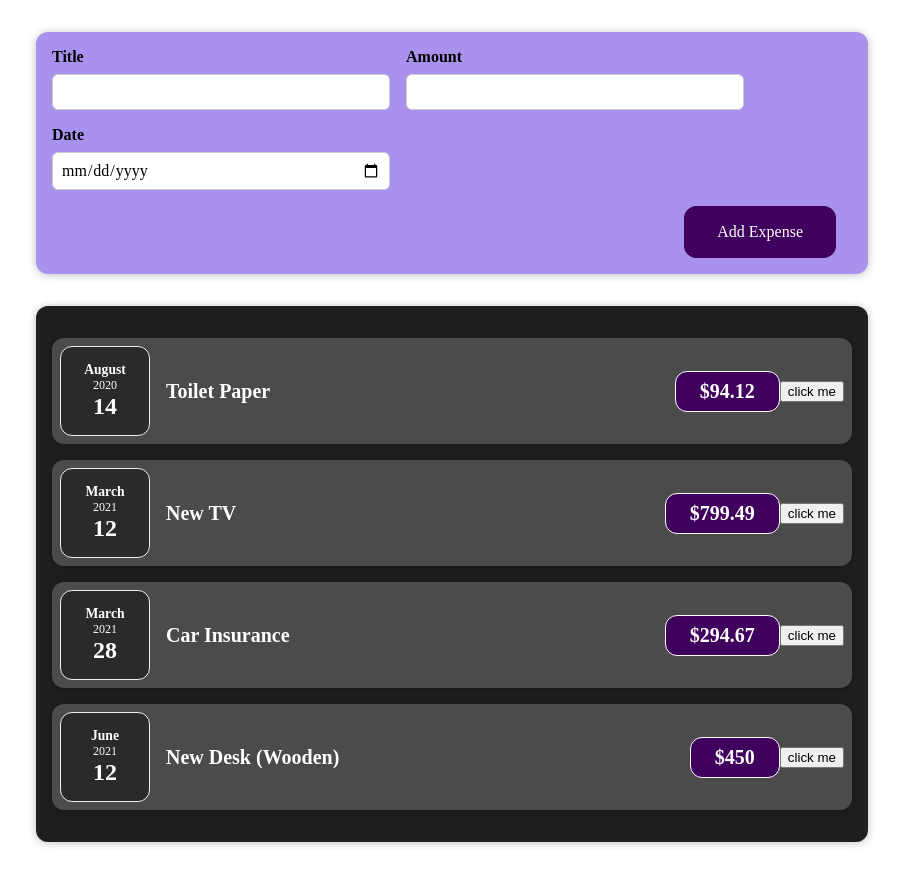
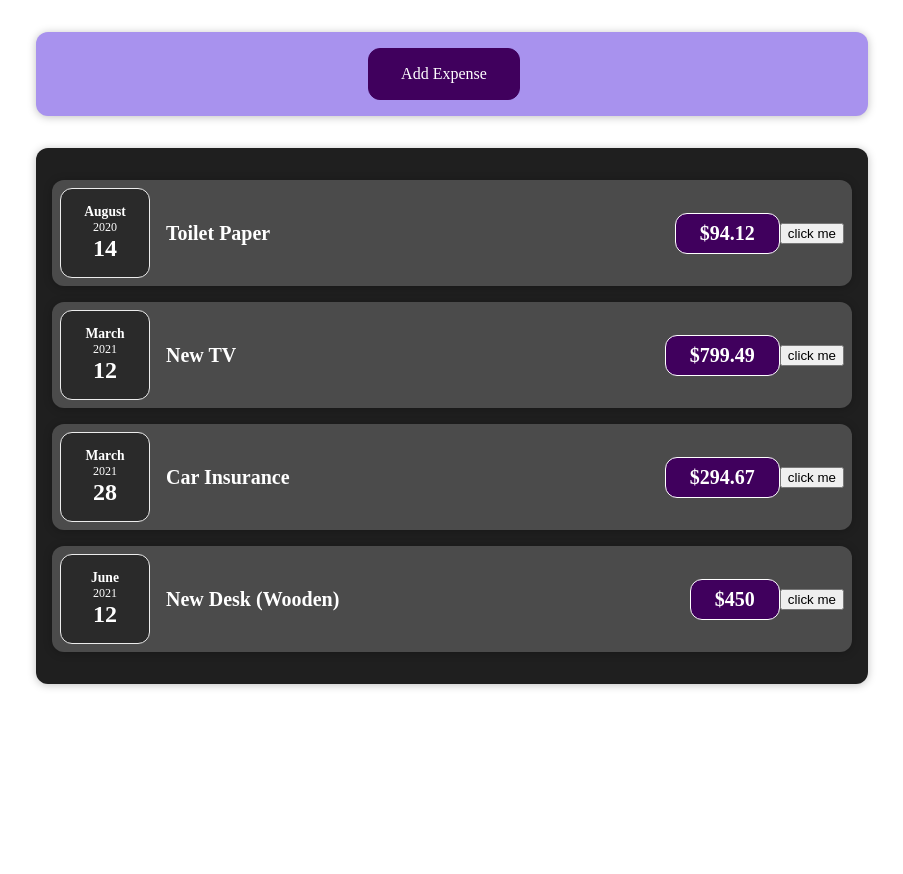
Before and after one commit to HiteshG88/ExpenseTracker, a React (Create React App) app: page / in a window 1280 px wide. Shown: the whole page, without its empty margins (188-1091 px from the left). After the commit the page ends 800 px from the top, so only its background shows below. Built offline with nearby package versions, Linux system fonts and the light colour scheme.

Commit message:
updated->function(names), added comments

```diff
--- a/src/App.js
+++ b/src/App.js
@@ -1,8 +1,8 @@
+import { useState } from "react";
 import Expenses from "./components/Expenses/Expenses";
 import NewExpense from "./components/NewExpense/NewExpense";
 
-function App() {
-  const expenses = [
+const dummyExpenses = [
   {
     id: "e1",
     title: "Toilet Paper",
@@ -24,18 +24,20 @@ function App() {
   },
 ];
 
+function App() {
+  const [expenses, setExpenses] = useState(dummyExpenses);
+
   const submitNewDataHandler = (newExpenseData) => {
-    console.log("in App.js");
-    console.log(newExpenseData);
+    setExpenses((prevExpenses) => {
+      return [newExpenseData, ...prevExpenses];
+    });
   };
 
   return (
     <div className='App'>
-      {/* <h1>Hello world!</h1> */}
-      <NewExpense onSubmitNewData={submitNewDataHandler} />
+      <NewExpense onSaveExpenseData={submitNewDataHandler} />
       <Expenses expenses={expenses} />
     </div>
   );
 }
-
 export default App;
--- a/src/components/NewExpense/ExpenseForm.js
+++ b/src/components/NewExpense/ExpenseForm.js
@@ -2,35 +2,39 @@ import "./ExpenseForm.css";
 import { useState } from "react";
 
 function ExpenseForm(props) {
-  const [enteredTitle, setTitle] = useState("");
-  const [enteredAmount, setAmount] = useState("");
-  const [enteredDate, setDate] = useState("");
+  const [newTitle, setNewTitle] = useState("");
+  const [newAmount, setNewAmount] = useState("");
+  const [newDate, setNewDate] = useState("");
 
+  // capture the new title, amount and date, in newTitle, newAmount and newDate using useState.
   const titleHandler = (event) => {
-    setTitle(event.target.value);
-    // console.log(event.target.value);
+    setNewTitle(event.target.value);
   };
   const amountHandler = (event) => {
-    setAmount(event.target.value);
+    setNewAmount(event.target.value);
   };
   const dateHandler = (event) => {
-    setDate(event.target.value);
+    setNewDate(event.target.value);
   };
 
   const submitHandler = (event) => {
+    // prevent from whole page from reloading on form-submit.
     event.preventDefault();
 
+    // store the newTitle, newAmount and newDate into expenseData to pass
     const expenseData = {
-      title: enteredTitle,
-      amount: enteredAmount,
-      date: new Date(enteredDate),
+      title: newTitle,
+      amount: newAmount,
+      date: new Date(newDate),
     };
 
-    // console.log(expenseData);
+    // pass the newExpenseData to parent -> NewExpenseData
     props.onSubmitExpenseData(expenseData);
-    setTitle("");
-    setDate("");
-    setAmount("");
+
+    // set the title, amount and data to empty string again
+    setNewTitle("");
+    setNewDate("");
+    setNewAmount("");
   };
 
   return (
@@ -38,7 +42,7 @@ function ExpenseForm(props) {
       <div className='new-expense__controls'>
         <div className='new-expense__control'>
           <label>Title</label>
-          <input type='text' value={enteredTitle} onChange={titleHandler} />
+          <input type='text' value={newTitle} onChange={titleHandler} />
         </div>
         <div className='new-expense__control'>
           <label>Amount</label>
@@ -46,7 +50,7 @@ function ExpenseForm(props) {
             type='number'
             min='0.01'
             step='0.01'
-            value={enteredAmount}
+            value={newAmount}
             onChange={amountHandler}
           />
         </div>
@@ -56,7 +60,7 @@ function ExpenseForm(props) {
             type='date'
             min='2019-01-01'
             max='2022-12-31'
-            value={enteredDate}
+            value={newDate}
             onChange={dateHandler}
           />
         </div>
--- a/src/components/NewExpense/NewExpense.js
+++ b/src/components/NewExpense/NewExpense.js
@@ -1,19 +1,35 @@
+import { useState } from "react";
 import ExpenseForm from "./ExpenseForm";
 import "./NewExpense.css";
 
 const NewExpense = (props) => {
-  const submitExpenseDataHandler = (saveExpenseData) => {
-    const expenseData = {
-      ...saveExpenseData,
+  const [isEditing, setIsEditing] = useState(false);
+
+  const submitExpenseDataHandler = (expenseData) => {
+    // copy the expenseData from ExpenseForm to newExpenseData
+    const newExpenseData = {
+      ...expenseData,
       id: Math.random().toString(),
     };
-    props.onSubmitNewData(expenseData);
-    // console.log(expenseData);
+
+    // pass the newExpenseData to parent -> App
+    props.onSaveExpenseData(newExpenseData);
   };
+
+  const setIsEditingHandler = () => {
+    setIsEditing(true);
+  };
+
+  // if (isEditing === true) {
+  //   return <button onClick={setIsEditingHandler}>Add Expense</button>;
+  // }
 
   return (
     <div className='new-expense'>
-      <ExpenseForm onSubmitExpenseData={submitExpenseDataHandler} />
+      {!isEditing && <button onClick={setIsEditingHandler}>Add Expense</button>}
+      {isEditing && (
+        <ExpenseForm onSubmitExpenseData={submitExpenseDataHandler} />
+      )}
     </div>
   );
 };
```
Lines whose indentation alone changed are shown as unchanged.
